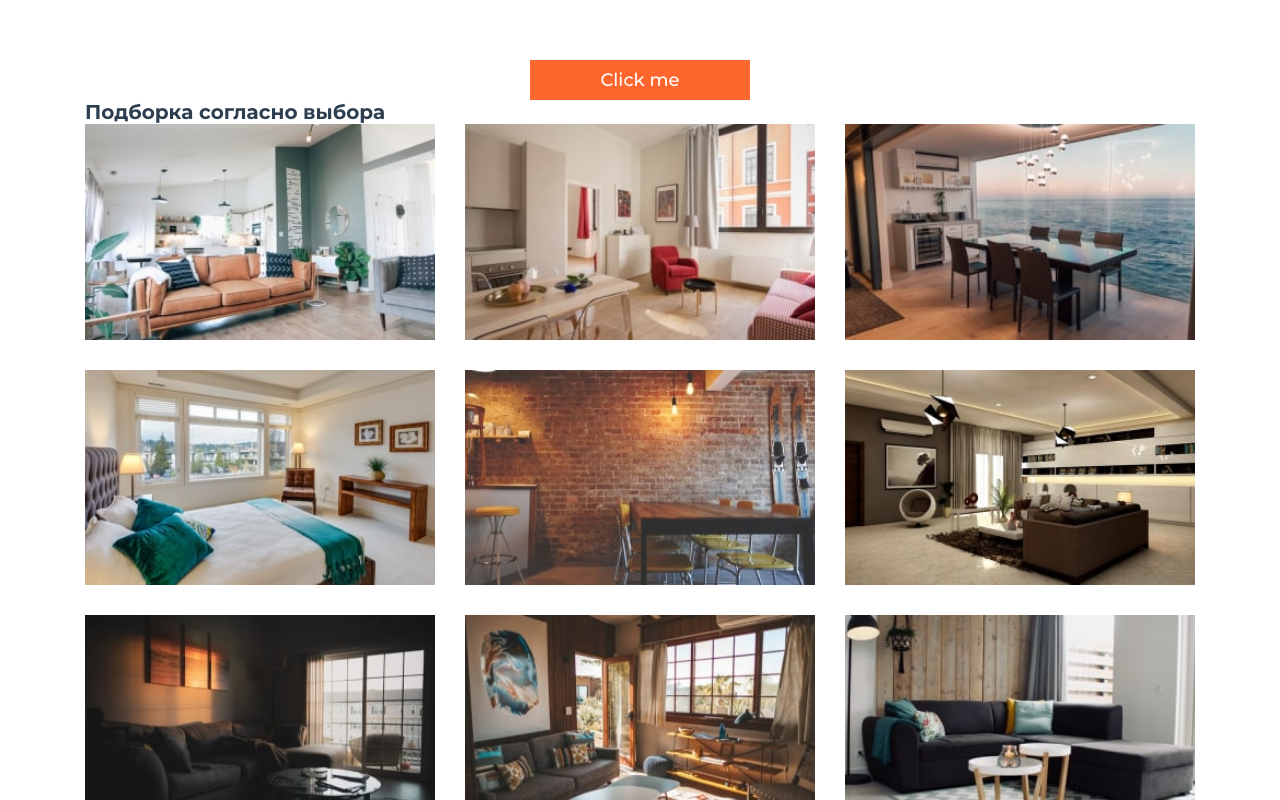
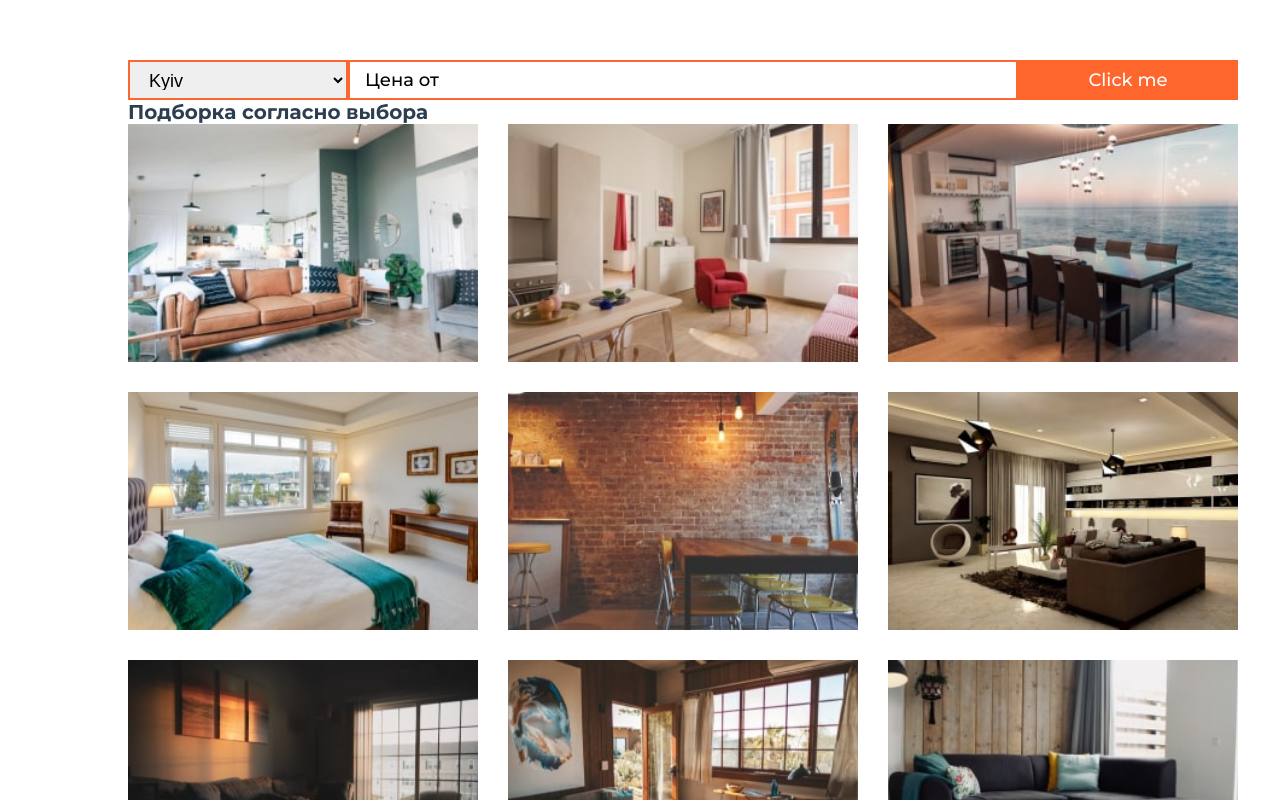
Before and after one commit to OlenaPatlata/vue-2-test-progect, a Vue app: page / in a window 1280 px wide. Built offline with nearby package versions, Linux system fonts and the light colour scheme.

Commit message:
added form

```diff
--- a/src/App.vue
+++ b/src/App.vue
@@ -1,7 +1,9 @@
 <template>
   <div id="app">
-    <Button v-bind:typeBtn="typeBtn" v-bind:classBtn="classBtn" >{{textBtn}}</Button>
-    <ApartmentsList :items="items">
+    <Container>
+      <ApartmentFilter />
+    </Container>
+    <ApartmentsList :items="apartments">
       <template v-slot:title>
         <p class="title">Подборка согласно выбора</p>
       </template>
@@ -11,35 +13,31 @@
           :price="apartment.price"
           :rating="apartment.rating"
           :descr="apartment.descr"
-          :imgSrc="apartment.imgUrl"/>
+          :imgSrc="apartment.imgUrl"
+          />
       </template>
     </ApartmentsList>
   </div>
 </template>
 
 <script>
-import Button from './components/shared/Button.vue'
 import ApartmentsList from './components/apartments/ApartmentsList.vue'
 import ApartmentsItem from './components/apartments/ApartmentsItem.vue'
 import apartments from './components/apartments/apartments.js'
+import Container from './components/shared/Container.vue'
+import ApartmentFilter from './components/apartments/ApartmentFilter.vue'
+
 export default {
   name: 'App',
   components: {
-    Button,
     ApartmentsList,
-    ApartmentsItem
+    ApartmentsItem,
+    Container,
+    ApartmentFilter
   },
   data() {
     return {
-      typeBtn: 'submit',
-      classBtn: 'btn',
-      textBtn: 'Click me',
-      items: apartments
-    }
-  },
-  methods: {
-    buttonClick(){
-      console.log('click')
+      apartments: apartments
     }
   }
 }
--- a/src/assets/scss/index.scss
+++ b/src/assets/scss/index.scss
@@ -1,2 +1,3 @@
 @import './reset.scss';
 @import './variables.scss';
+@import './mixin.scss';
--- /dev/null
+++ b/src/assets/scss/mixin.scss
@@ -0,0 +1,51 @@
+@mixin retina {
+  @media screen and (min-device-pixel-ratio: 2),
+    screen and (-moz-min-device-pixel-ratio: 2),
+    screen and (-o-min-device-pixel-ratio: 2/1),
+    screen and (-webkit-min-device-pixel-ratio: 2),
+    screen and (min-resolution: 192dpi),
+    screen and (min-resolution: 2dppx) {
+    @content;
+  }
+}
+
+@mixin mq($range) {
+  $s-mobile: 320px;
+  $mobile: 480px;
+  $tablet: 768px;
+  $desktop: 1280px;
+
+  @if $range == s-mobile-only {
+    @media (min-width: $s-mobile) and (max-width: #{$mobile - 0.02}) {
+      @content;
+    }
+  } @else if $range == s-mobile {
+    @media (min-width: $s-mobile) {
+      @content;
+    }
+  } @else if $range == mobile-only {
+    @media (max-width: #{$tablet - 0.02}) {
+      @content;
+    }
+  } @else if $range == mobile {
+    @media (min-width: $mobile) {
+      @content;
+    }
+  } @else if $range == tablet-only {
+    @media (min-width: $tablet) and (max-width: #{$desktop - 0.02}) {
+      @content;
+    }
+  } @else if $range == tablet {
+    @media (min-width: $tablet) {
+      @content;
+    }
+  } @else if $range == desktop {
+    @media (min-width: $desktop) {
+      @content;
+    }
+  } @else if $range == not-desktop {
+    @media (max-width: #{$desktop - 0.02}) {
+      @content;
+    }
+  }
+}
--- a/src/assets/scss/variables.scss
+++ b/src/assets/scss/variables.scss
@@ -1,3 +1,5 @@
 $main-accent-color: #FF662D;
 $error-color: red;
 $main-bg-color: #ffffff;
+$dark-bg-color: #0F1D2D;
+$add-bg-color: #E1EFFF;
--- /dev/null
+++ b/src/components/apartments/ApartmentFilter.vue
@@ -0,0 +1,51 @@
+<template>
+  <form class="form" @submit.prevent="handleSubmit">
+    <CustomSelect :items="sities"/>
+    <CustomInput type="text" v-model="minPrice" placeholder="Цена от" />
+    <Button v-bind:typeBtn="typeBtn" v-bind:classBtn="classBtn" @click="handleSubmit">{{textBtn}}</Button>
+  </form>
+</template>
+
+<script>
+import CustomSelect from '../shared/CustomSelect.vue';
+import CustomInput from '../shared/CustomInput.vue';
+import Button from '../shared/Button.vue';
+import sities from './sities';
+  export default {
+    name: 'ApartmentFilter',
+    data(){
+      return {
+        sities: sities,
+        minPrice: '',
+        classBtn: 'btn',
+        typeBtn: 'submit',
+        textBtn: 'Click me'
+      }
+    },
+    components: {
+      CustomSelect,
+      CustomInput,
+      Button
+    },
+  methods: {
+    buttonClick(){
+      console.log('click')
+    },
+    handleSubmit(){
+      this.$emit('submit', 'form submited')
+    }
+  }
+  }
+</script>
+
+<style lang="scss" scoped>
+.form {
+  display: flex;
+  &__select {
+    margin-right: 30px;
+  }
+  &__submit {
+    margin-left: auto;
+  }
+}
+</style>
--- a/src/components/apartments/ApartmentsItem.vue
+++ b/src/components/apartments/ApartmentsItem.vue
@@ -12,6 +12,7 @@
         <div class="apartments-item__price">
           UAN {{price}}
         </div>
+        <a href="http://facebook.com" @click.prevent.stop="handleLinkClick">facebook</a>
       </div>
     </div>
 
@@ -40,6 +41,11 @@ import StarRating from '../shared/StarRating.vue';
         type: String,
         default: ''
       }
+    },
+    methods: {
+      handleLinkClick(){
+        console.log('facebook')
+      }
     }
   }
 </script>
@@ -48,9 +54,9 @@ import StarRating from '../shared/StarRating.vue';
 @import '../../assets/scss/variables.scss';
 .apartments-item {
   position: relative;
-  width: 33.333%;
+  /* width: 33.333%;
   padding: 0 15px;
-  margin-bottom: 30px;
+  margin-bottom: 30px; */
   &__inner {
     position: relative;
   }
--- a/src/components/apartments/ApartmentsList.vue
+++ b/src/components/apartments/ApartmentsList.vue
@@ -27,11 +27,31 @@ import Container from '../shared/Container.vue'
 </script>
 
 <style lang="scss" scoped>
-.apartments-list {
+/* .apartments-list {
   display: flex;
   flex-wrap: wrap;
   margin-left: -15px;
   margin-right: -15px;
+} */
+@import '../../assets/scss/mixin.scss';
+.apartments-list {
+  display: grid;
+  max-width: calc(100vw);
+  grid-template-columns: repeat(auto-fill, minmax(280px, 1fr));
+  gap: 20px;
+  margin-top: 0;
+  margin-bottom: 0;
+  padding: 0;
+  list-style: none;
+  margin-left: auto;
+  margin-right: auto;
+  @include mq(tablet){
+    grid-template-columns: repeat(auto-fill, minmax(300px, 1fr));
+  }
+  @include mq(desktop){
+    grid-template-columns: repeat(auto-fill, minmax(350px, 1fr));
+  gap: 30px;
+}
 }
 
 </style>
--- /dev/null
+++ b/src/components/apartments/sities.js
@@ -0,0 +1,14 @@
+export default [
+  'Kyiv',
+  'Kharkiv',
+  'Odesa',
+  'Dnipro',
+  'Donetsk',
+  'Lviv',
+  'Kryvyi Rig',
+  'Mycolaiv',
+  'Vinnytsia',
+  'Chernihiv',
+  'Poltava',
+  'Sumy'
+]
--- a/src/components/shared/Container.vue
+++ b/src/components/shared/Container.vue
@@ -12,9 +12,36 @@
 </script>
 
 <style lang="scss" scoped>
-.container{
+@import '../../assets/scss/mixin.scss';
+/* .container{
   max-width: 1110px;
   margin: 0 auto;
+} */
+.container {
+  width: 100%;
+  padding-left: 20px;
+  padding-right: 20px;
+  margin: 0 auto;
+
+  @include mq(s-mobile) {
+    width: 320px;
+  }
+
+  @include mq(mobile) {
+    width: 480px;
+  }
+
+  @include mq(tablet) {
+    padding-left: 74px;
+    padding-right: 74px;
+    width: 768px;
+  }
+
+  @include mq(desktop) {
+    padding-left: 128px;
+    padding-right: 128px;
+    width: 1366px;
+  }
 }
 
 </style>
--- /dev/null
+++ b/src/components/shared/CustomInput.vue
@@ -0,0 +1,55 @@
+<template>
+  <input v-on="listeners" class="custom-input" :placeholder="placeholder" >
+</template>
+
+<script>
+  export default {
+    name: 'CustomInput',
+    emits: {
+      input: 'input'
+    },
+    props: {
+      placeholder: {
+        type: String,
+        default: ''
+      }
+    },
+    computed: {
+      listeners(){
+        return {...this.$listeners, input: event => this.$emit('input', event.target.value)}
+      }
+    }
+  }
+</script>
+
+<style lang="scss" scoped>
+@import '../../assets/scss/variables.scss';
+.wrapper-input {
+  position: relative;
+  display: inline-flex;
+}
+.custom-input {
+  height: 40px;
+  width: 100%;
+  border: 2px solid $main-accent-color;
+  font-size: 18px;
+  outline: none;
+  line-height: inherit;
+  padding: 8px 15px;
+  &::placeholder {
+    color: inherit;
+  }
+  &--error {
+    border-color: $error-color;
+  }
+  &__error {
+    position: absolute;
+    top: 100%;
+    right: 0;
+    width: 100%;
+    font-size: 12px;
+    color: $error-color;
+    line-height: 1.3;
+  }
+}
+</style>
--- /dev/null
+++ b/src/components/shared/CustomSelect.vue
@@ -0,0 +1,53 @@
+<template>
+  <select v-on="listeners" class="custom-select">
+    <option
+      v-for="item in formattedItems"
+      :key="item?.value"
+      :value="item?.value" >
+      {{item?.label}}
+    </option>
+
+  </select>
+</template>
+
+<script>
+  export default {
+    name: 'CustomSelect',
+    props: {
+      items: {
+        type: Array,
+        required: true
+      }
+    },
+    emits: {
+      input: 'input'
+    },
+    computed: {
+      listeners(){
+        return {...this.$listeners, input: event => this.$emit('input', event.target.value)}
+      },
+      formattedItems(){
+        const newArray = [];
+        this.items.map(item => {
+          typeof item==='object' ? newArray.push(item): newArray.push({value: item, label: item })
+        })
+        return newArray
+      }
+    }
+  }
+</script>
+
+<style lang="scss" scoped>
+@import '../../assets/scss/variables';
+.custom-select {
+  height: 40px;
+  max-width: 220px;
+  width: 100%;
+  border: 2px solid $main-accent-color;
+  font-size: 18px;
+  outline: none;
+  padding: 8px 15px;
+  cursor: pointer;
+  display: inline-block;
+}
+</style>
```
